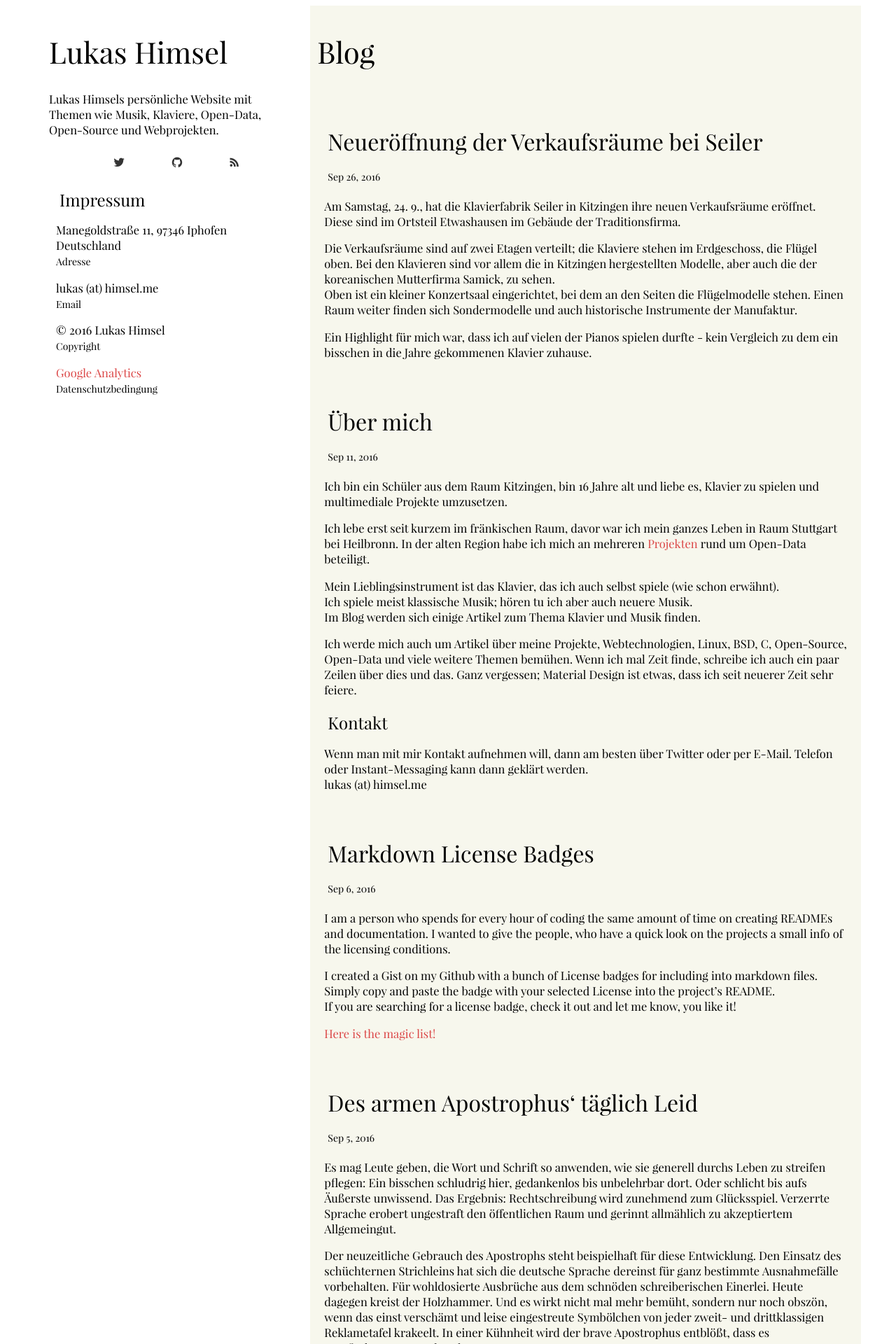
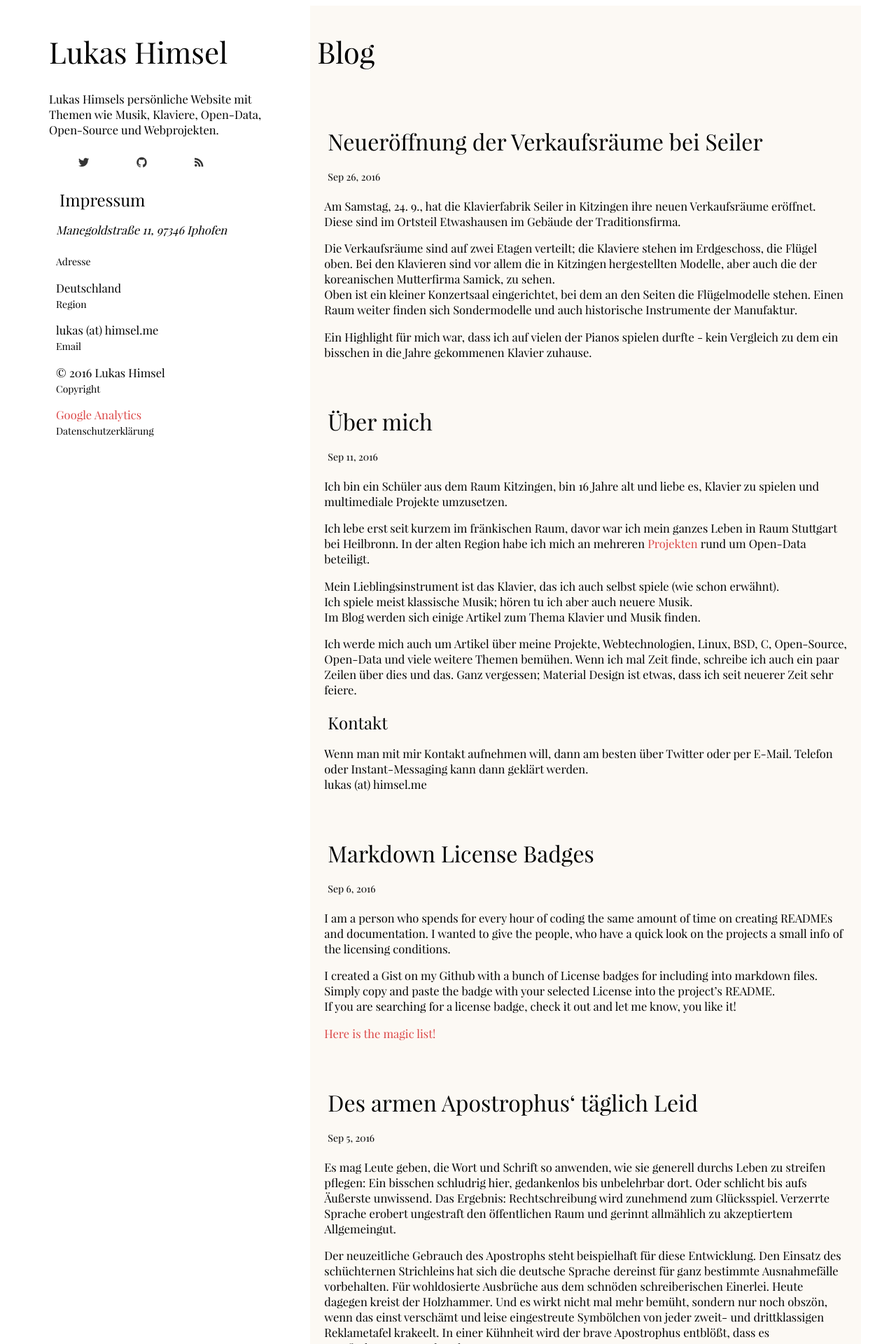
Before and after one commit to NishkaDG/lukas-h.github.io, a Jekyll site: the page built from index.html, in a window 1280 px wide. Shown: the top 1920 px of the page at 70% size. Built offline with Jekyll 4.4.1, drawn with Linux system fonts in a browser that asks for light colours; some web fonts are replaced.

Commit message:
herewsert65

```diff
--- a/_config.yml
+++ b/_config.yml
@@ -12,7 +12,7 @@ baseurl: "/onepage"
 url: "http://himsel.me" # replace by your site's url
 twitter_username: lukashimsel
 github_username:  lukas-h
-accent: "#f7f7ed" # accent color for blog column
+accent: "#fcf9f4" # accent color for blog column
 
 author: "Lukas Himsel"
 address: "Manegoldstraße 11, 97346 Iphofen"
--- a/_includes/imprint.html
+++ b/_includes/imprint.html
@@ -1,7 +1,10 @@
 <h4>Impressum</h4>
 <ul>
     <li>
-        <p>{{ site.address }}<br>{{ site.region }}<br><small>Adresse</small></p>
+        <p><address>{{ site.address }}</address><br><small>Adresse</small></p>
+    </li>
+    <li>
+        <p>{{ site.region }}<br><small>Region</small></p>
     </li>
     <li>
         <p>{{ site.email }}<br><small>Email</small></p>
@@ -11,7 +14,7 @@
     </li>
     {% if site.g_analytics %}
     <li>
-        <p><a href="https://www.google.com/analytics/terms/de.html">Google Analytics</a><br><small>Datenschutzbedingung</small></p>
+        <p><a href="https://www.google.com/analytics/terms/de.html">Google Analytics</a><br><small>Datenschutzerklärung</small></p>
     </li>
     {% endif %}
     <li>
--- a/_layouts/default.html
+++ b/_layouts/default.html
@@ -11,7 +11,7 @@
 					<h1>{{ site.title }}</h1>
 					<p>{{ site.description }}</p>
 				</div>
-				<div class="unit whole align-center" id="/contact">
+				<div class="unit whole" id="/contact">
 					<a href="https://twitter.com/{{ site.twitter_username }}" class="twitter-icon btn"><i class="icon ion-social-twitter"></i></a>
 					<a href="https://github.com/{{ site.github_username }}" class="github-icon btn"><i class="icon ion-social-github"></i></a>
 					<a href="feed.xml" class="rss-icon btn"><i class="icon ion-social-rss"></i></a>
```
